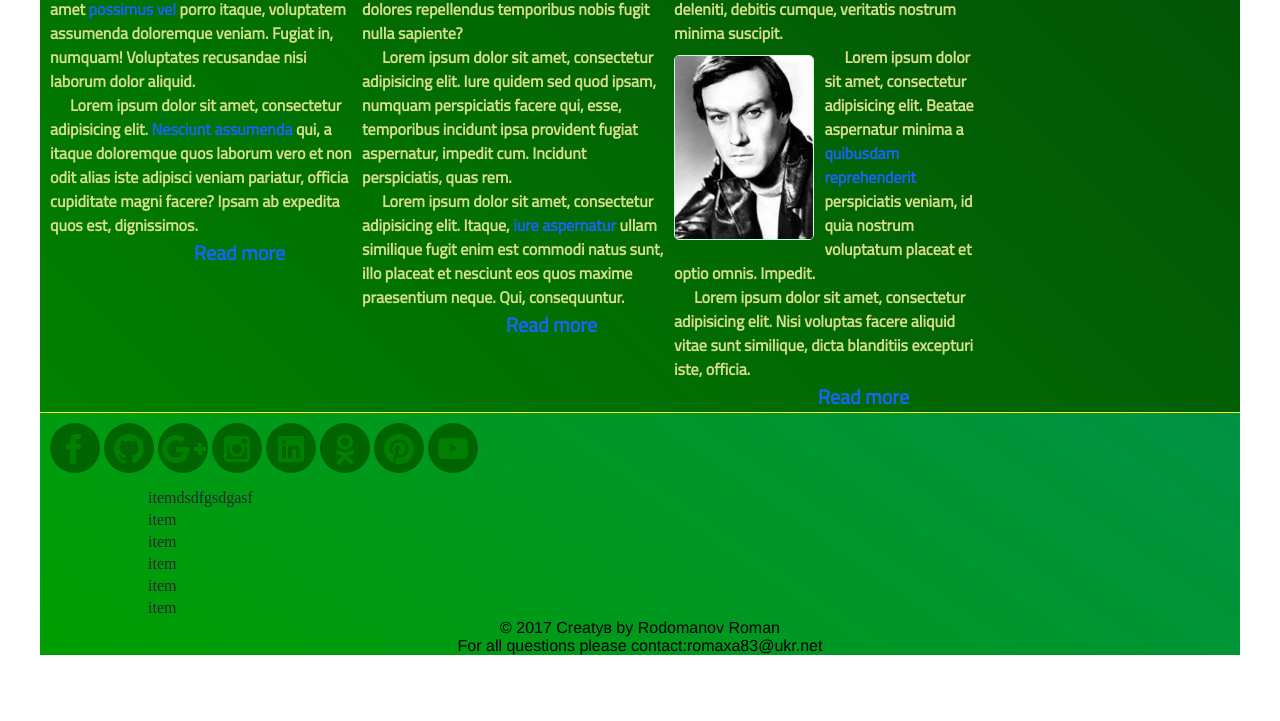
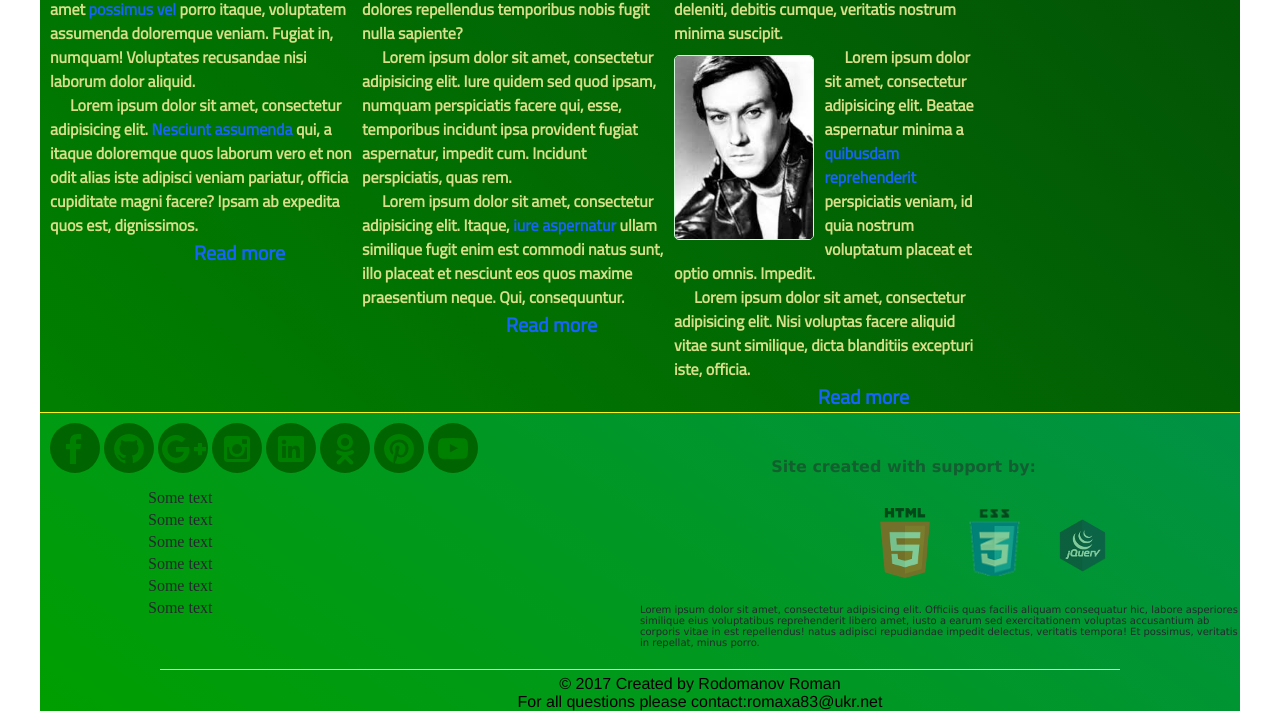
Before and after one commit to romaxa83/romaxa, a plain HTML site: page index.html in a window 1280 px wide. Shown: the part 1368-2089 px from the top of the page. Before the commit the page ends 2033 px from the top, so only its background shows below. Drawn offline with nearby package versions, Linux system fonts and the light colour scheme; a web font is replaced by a local one.

Commit message:
Add a few small things

```diff
--- a/index.html
+++ b/index.html
@@ -6,7 +6,7 @@
 		<meta name="keywords" content="ключевых слов">
 		<meta name="description" content="Содержимое «description»">
 		<!-- Icon -->
-		<link rel="shortcut icon" type="image/png" href="">
+		<link rel="shortcut icon" type="image/png" href="img/green_logo.png">
 		<!-- Style -->
 		<link rel="stylesheet" href="main-style.css">
 		<!-- Fonts -->
@@ -15,7 +15,7 @@
 		<!-- Script -->
 		<script src=""></script>
 
-		<title></title>
+		<title>Green Site</title>
 	</head>
 	<body>
 	<div id="main">
@@ -36,10 +36,8 @@
             </li>
             <li><a href="#">item</a></li>
         </ul>
-
         <img src="img/icon_search_2.png" alt="icon">
         <input type="text" placeholder=" Search">
-
         </nav>
         <header>
         <h1>name site<span>2017</span></h1>
@@ -56,7 +54,6 @@
             <div><img src="img/photo_6.jpg" alt="photo-6" title="Леонид Быков"></div>
             <div><img src="img/photo_7.jpg" alt="photo-7" title="Иван Миколайчук"></div>
             <div><img src="img/photo_8.jpg" alt="photo-8" title="Богдан Ступка"></div>
-
         </div><!--END OF ID=photo -->
         <div id="mans">
         <div class="about-man right">
@@ -107,7 +104,8 @@
                 <p>Lorem ipsum dolor sit amet, consectetur adipisicing elit. Fugiat provident, accusamus optio odio nostrum iusto fugit suscipit error nulla vero hic dolorum eius, blanditiis soluta similique incidunt laboriosam maxime fuga! Autem maiores ipsam officiis, iste a expedita quibusdam soluta minima vel explicabo quia voluptatem eveniet accusantium architecto sequi, dolores asperiores.</p>
                 <p>Lorem ipsum dolor sit amet, consectetur adipisicing elit. Fugiat provident, accusamus optio odio nostrum iusto fugit suscipit error nulla vero hic dolorum eius, blanditiis soluta similique incidunt laboriosam maxime fuga! Autem maiores ipsam officiis, iste a expedita quibusdam soluta minima vel explicabo quia voluptatem eveniet accusantium architecto sequi, dolores asperiores.</p>
         </div>
-    </div><!--END OF ID=section-photo -->
+        </div><!--END OF ID=mans -->
+        </div><!-- The End id=section-photo -->
         <aside>
         <div class="header-aside-nav">
             <p>This mans:</p>
@@ -172,25 +170,36 @@
                     <li class="youtube" title="You Tube"><a href="#"></a></li>
                 </ul>
             </div><!-- The End class=networks -->
-
             <div class="foot-nav">
                 <ul>
-                <li><a href="#">itemdsdfgsdgasf</a></li>
-                <li><a href="#">item</a></li>
-                <li><a href="#">item</a></li>
-                <li><a href="#">item</a></li>
-                <li><a href="#">item</a></li>
-                <li><a href="#">item</a></li>
+                    <li><a href="#">Some text</a></li>
+                    <li><a href="#">Some text</a></li>
+                    <li><a href="#">Some text</a></li>
+                    <li><a href="#">Some text</a></li>
+                    <li><a href="#">Some text</a></li>
+                    <li><a href="#">Some text</a></li>
                 </ul>
             </div><!-- The End class=foot-nav -->
+            <div class="foot-text">
+                <div class="foot-logo">
+                    <div class="foot-logo-header">
+                        <h4>Site created with support by:</h4>
+                    </div>
+                    <div class="logo-html"><img src="img/logo_html.png" alt="logo-html"></div>
+                    <div class="logo-css"><img src="img/logo_css.png" alt="logo-css"></div>
+                    <div class="logo-jQuery"><img src="img/logo_jQuery.png" alt="logo-jQuery"></div>
+                </div><!-- The End class=foot-logo -->
+                <div class="foot-logo-text">
+                    <p>Lorem ipsum dolor sit amet, consectetur adipisicing elit. Officiis quas facilis aliquam consequatur hic, labore asperiores similique eius voluptatibus reprehenderit libero amet, iusto a earum sed exercitationem voluptas accusantium ab corporis vitae in est repellendus! natus adipisci repudiandae impedit delectus, veritatis tempora! Et possimus, veritatis in repellat, minus porro.</p>
+                </div>
+            </div><!-- The End class=foot-text -->
+            <hr>
             <div class="copy">
-            <p>&copy; 2017 Creatув by Rodomanov Roman</p>
-            <p>For all questions please contact:romaxa83@ukr.net</p>
+                <p>&copy; 2017 Created by Rodomanov Roman<br>
+               For all questions please contact:romaxa83@ukr.net</p>
             </div>
         </footer>
     </div> <!--END ID MAIN -->
-
-
         <!-- Script -->
         <script src="https://cdnjs.cloudflare.com/ajax/libs/jquery/3.2.0/jquery.min.js"></script>
 		<script src="main-js.js"></script>
--- a/main-js.js
+++ b/main-js.js
@@ -6,6 +6,7 @@ jQuery(document).ready(function(){
 	// задаем класс 'opacity' всем элементам кроме выбраного
 		jQuery('#photo div').addClass('opacity');
 		jQuery('#photo div').eq(n).removeClass('opacity');
+
 	// создаем конст. для добавления биографии
 	// переменная dis получает индекс эл. с атр. style
 		var dis = jQuery('#mans div[style]').index();
@@ -81,7 +82,7 @@ jQuery(document).ready(function () {
 	jQuery('nav img').click(showSearch);
 	jQuery('nav ').mouseleave(hideSearch);
 	function showSearch(){
-		jQuery('nav input').animate({width:'200px'},2000);
+		jQuery('nav input').animate({width:'17%'},2000);
 	}
 	function hideSearch(){
 		jQuery('nav input').animate({width:'0px'},500);
--- a/main-style.css
+++ b/main-style.css
@@ -35,7 +35,26 @@ nav li {
 }
 nav li:hover {
     background: green;
+    border-bottom: 1px solid white;
 }
+// Разноцветное подчеркивание
+
+nav li:first:hover {
+    border-bottom: 1px solid white;
+}
+nav li:nth-child(2):hover {
+    border-bottom: 1px solid orange;
+}
+nav li:nth-child(3):hover {
+    border-bottom: 1px solid blue;
+}
+nav li:nth-child(4):hover {
+    border-bottom: 1px solid red;
+}
+nav li:nth-child(5):hover {
+    border-bottom: 1px solid pink;
+}
+
 nav ul:after {
     content: ".";
     display: block;
@@ -74,7 +93,8 @@ nav input {
     height: 25px;
     border: 1px solid green;
     border-radius: 5px;
-    /*box-shadow: 2px 2px 2px 2px darkgreen;*/
+    background-color: rgb(163,250,177);
+    color: #24292e;
     font-size: 20px;
     outline: none;
 }
@@ -105,22 +125,38 @@ nav img:hover {
     border-bottom-left-radius: 5px;
     width: 100%;
 }
+
 .dropdown li {
     float: none;
     padding-top: -5px;
     text-align: center;
 }
+
 .dropdown li:hover {
-    background: rgba(25,235,226,.5);
+    background: rgba(240,48,48,.8);
+    border-bottom: none;
 }
-.dropdown li:hover.last {
+.dropdown li:nth-child(2):hover {
+    border-bottom: none;
+}
+.dropdown li:nth-child(3):hover {
+    border-bottom: none;
+}
+.dropdown li:nth-child(4):hover {
+    border-bottom: none;
+}
+.dropdown li:nth-child(5):hover {
+    border-bottom: none;
+}
+.dropdown li:last-child:hover {
     border-bottom-right-radius: 5px;
     border-bottom-left-radius: 5px;
-    background: red;
 }
+
 .dropdown li a {
-    color: rgb(33,3,190);
+    color: #24292e;
 }
+
 
 
 
@@ -365,20 +401,21 @@ aside li:hover {
     background-position: 50% 50%;
     border-radius: 50%;
     box-shadow: 2px 2px 2px black;
+    z-index: 9999;
 }
 
 
 
 
 
-
+/*=== Cтили футера ===*/
 
 footer {
     width: 100%;
     height: 100%;
     border-top: 1px solid #FCEE21;
     background: linear-gradient(35deg,#009E00,#009245);
-
+    position: relative;
 }
 /*=== Кнопни социальных сетей ===*/
 .networks {
@@ -466,6 +503,7 @@ footer {
 /*=== Навигация футера ===*/
 .foot-nav {
     margin-left: 9%;
+
 }
 .foot-nav ul {
     list-style: none;
@@ -484,15 +522,103 @@ footer {
     color: orange;
     border-bottom: 1px dashed orange;
 }
-
+/*=== Логотипы ===*/
+.foot-logo {
+    position: relative;
+    top: -130px;
+    float: right;
+    width: 50%;
+    height: 50px;
+}
+.foot-logo-header {
+    position: absolute;
+    top: -64%;
+    right: 34%;
+    color: #24292e;
+    font-family: Verdana,sans-serif;
+}
+.foot-logo div {
+    float: right;
+    opacity: .5;
+    transition: all ease-in-out .5s;
+}
+.logo-html {
+    position: absolute;
+    top: 37%;
+    right: 50%;
+}
+.logo-html:hover {
+    opacity: 1;
+    cursor: pointer;
+}
+.logo-css {
+    position: absolute;
+    top: 24%;
+    right: 34%;
+}
+.logo-css:hover {
+    opacity: 1;
+    cursor: pointer;
+}
+.logo-jQuery {
+    position: absolute;
+    top: 60%;
+    right: 22%;
+}
+.logo-jQuery:hover {
+    opacity: 1;
+    cursor: pointer;
+}
+.foot-logo-text {
+    position: absolute;
+    top: 64%;
+    right: 0%;
+    font-size: 10px;
+    font-family: Verdana,sans-serif;
+    color: #24292e;
+    width: 50%;
+    height: 15%;
+    // margin-bottom: 30px;
+}
+/*=== Знак копирайта ===*/
+hr {
+    color: yellow;
+    border: none;
+    background-color: yellow;
+    height: 1px;
+    width: 80%;
+    text-align: center;
+    margin: 5px auto;
+}
 .copy {
-    // width: 100%;
+    position: relative;
+    bottom: 0%;
+    width: 100%;
     margin-bottom: 10px;
 }
 .copy p {
     font-family: Helvetica,sans-serif;
     text-align: center;
+    padding-left: 10%;
 }
+
+
+
+@media screen and (min-width:400px) and (max-width:940px){
+    .copy p {
+        padding-left: 0;
+        font-size: 14px;
+    }
+}
+
+
+
+
+
+
+
+
+
 
 
 
```
Also changed, not shown: img/green_logo.png (added), img/logo_css.png (added), img/logo_html.png (added), img/logo_jQuery.png (added), style-less.less (deleted), 1 other file. Lines whose indentation alone changed are shown as unchanged.
